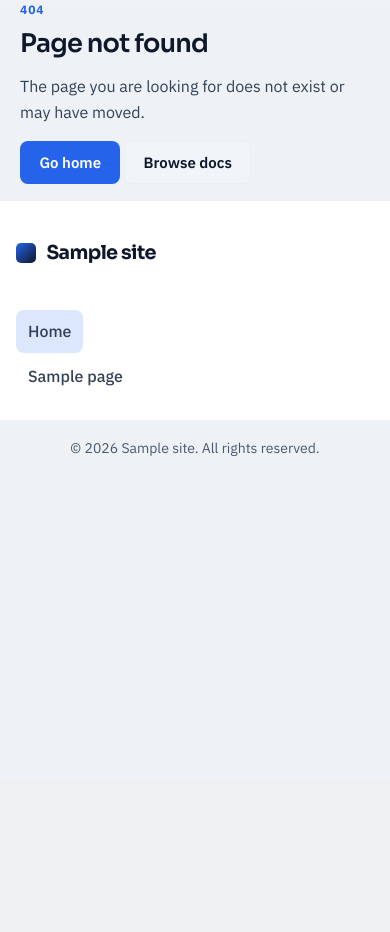
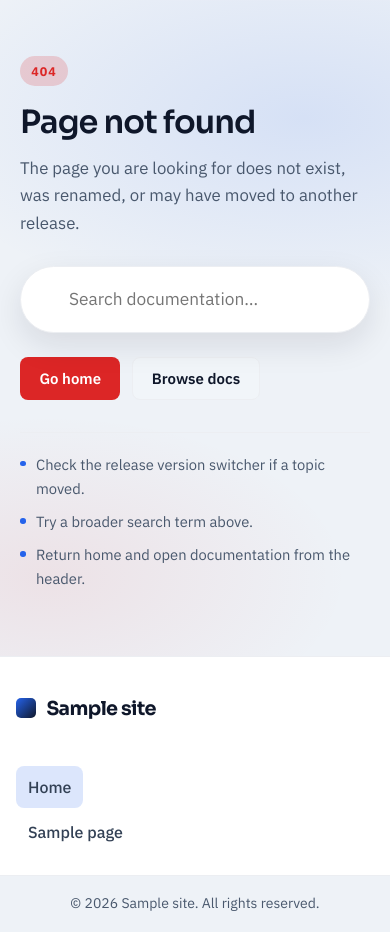
Before and after one commit to vilokshah/vilokshah, a WordPress theme: template manual-docs/404.php in a window 390 px wide. Shown: the part 64-996 px from the top of the page. Before the commit the page ends 520 px from the top, so only its background shows below. Run offline with PHP 8.4 and a stand-in for WordPress, Linux system fonts and the light colour scheme; the site name, menu and one post (Sample post) are stand-ins, and other content is empty; some libraries are stand-ins or nearby versions.

Commit message:
Redesign 404 spacing and widen homepage search to 80%
404 becomes a centered recovery layout with live search and clearer vertical rhythm. Homepage hero search spans 80% of the content container (full width on small screens).

Co-authored-by: Vilok Shah <vilokshah@users.noreply.github.com>

```diff
--- a/manual-docs/404.php
+++ b/manual-docs/404.php
@@ -1,23 +1,51 @@
 <?php
 /**
- * 404 template.
+ * 404 template — centered recovery layout with search.
  *
  * @package ManualDocs
  */
 
 get_header();
+
+$docs_url = function_exists( 'manual_docs_get_docs_entry_url' ) ? manual_docs_get_docs_entry_url() : home_url( '/' );
+$home_url = home_url( '/' );
 ?>
 
-<main id="main-content" class="md-main">
-	<div class="md-container md-container--narrow md-404">
-		<p class="md-eyebrow">404</p>
-		<h1 class="md-page-title"><?php esc_html_e( 'Page not found', 'manual-docs' ); ?></h1>
-		<p><?php esc_html_e( 'The page you are looking for does not exist or may have moved.', 'manual-docs' ); ?></p>
-		<p>
-			<a class="md-btn md-btn--primary" href="<?php echo esc_url( home_url( '/' ) ); ?>"><?php esc_html_e( 'Go home', 'manual-docs' ); ?></a>
-			<a class="md-btn md-btn--ghost" href="<?php echo esc_url( function_exists( 'manual_docs_get_docs_entry_url' ) ? manual_docs_get_docs_entry_url() : home_url( '/' ) ); ?>"><?php esc_html_e( 'Browse docs', 'manual-docs' ); ?></a>
-		</p>
-	</div>
+<main id="main-content" class="md-main md-main--404">
+	<section class="md-404">
+		<div class="md-404__atmosphere" aria-hidden="true"></div>
+		<div class="md-container md-404__inner">
+			<p class="md-404__code" aria-hidden="true">404</p>
+			<h1 class="md-404__title"><?php esc_html_e( 'Page not found', 'manual-docs' ); ?></h1>
+			<p class="md-404__text">
+				<?php esc_html_e( 'The page you are looking for does not exist, was renamed, or may have moved to another release.', 'manual-docs' ); ?>
+			</p>
+
+			<div class="md-404__search">
+				<?php
+				if ( function_exists( 'manual_docs_render_live_search' ) ) {
+					manual_docs_render_live_search(
+						array(
+							'class'       => 'md-live-search--hero md-live-search--404',
+							'placeholder' => __( 'Search documentation…', 'manual-docs' ),
+						)
+					);
+				}
+				?>
+			</div>
+
+			<div class="md-404__actions">
+				<a class="md-btn md-btn--primary" href="<?php echo esc_url( $home_url ); ?>"><?php esc_html_e( 'Go home', 'manual-docs' ); ?></a>
+				<a class="md-btn md-btn--ghost" href="<?php echo esc_url( $docs_url ); ?>"><?php esc_html_e( 'Browse docs', 'manual-docs' ); ?></a>
+			</div>
+
+			<ul class="md-404__hints">
+				<li><?php esc_html_e( 'Check the release version switcher if a topic moved.', 'manual-docs' ); ?></li>
+				<li><?php esc_html_e( 'Try a broader search term above.', 'manual-docs' ); ?></li>
+				<li><?php esc_html_e( 'Return home and open documentation from the header.', 'manual-docs' ); ?></li>
+			</ul>
+		</div>
+	</section>
 </main>
 
 <?php
--- a/manual-docs/assets/css/main.css
+++ b/manual-docs/assets/css/main.css
@@ -261,8 +261,9 @@ html.md-docs-search-open { overflow: hidden; }
   padding-top: 0.65rem; padding-bottom: 0.65rem;
 }
 .md-live-search--hero .md-live-search__input {
-  padding: 1.05rem 1.1rem 1.05rem 2.8rem; font-size: 1.05rem; box-shadow: var(--md-shadow);
+  padding: 1.15rem 1.25rem 1.15rem 3rem; font-size: 1.08rem; box-shadow: var(--md-shadow);
 }
+.md-live-search--hero .md-live-search__icon { left: 1.1rem; width: 20px; height: 20px; }
 .md-live-search--hero .md-live-search__results {
   background: var(--md-surface); border-color: var(--md-line);
 }
@@ -307,7 +308,7 @@ html.md-docs-search-open { overflow: hidden; }
   mask-image: radial-gradient(ellipse 70% 60% at 50% 40%, #000 20%, transparent 75%);
   opacity: 0.55;
 }
-.md-hero__content { color: #fff; max-width: min(720px, 100%); width: 100%; }
+.md-hero__content { color: #fff; max-width: min(1120px, 100%); width: 100%; }
 .md-hero__eyebrow {
   display: inline-block; margin: 0 0 0.75rem; font-size: 0.8rem; font-weight: 700;
   letter-spacing: 0.08em; text-transform: uppercase; color: rgba(255,255,255,0.72);
@@ -322,17 +323,17 @@ html.md-docs-search-open { overflow: hidden; }
   color: #fff; font-size: clamp(1.35rem, 2.6vw, 1.85rem); font-weight: 600;
   margin: 0 0 0.65rem; opacity: 0.95; animation: md-rise .7s .1s var(--md-ease) both;
 }
-.md-hero__text { color: rgba(255,255,255,0.8); max-width: 36rem; margin: 0 0 1.5rem; animation: md-rise .7s .15s var(--md-ease) both; }
+.md-hero__text { color: rgba(255,255,255,0.8); max-width: 40rem; margin: 0 0 1.5rem; animation: md-rise .7s .15s var(--md-ease) both; }
 .md-hero__search {
   margin: 0;
-  width: min(560px, 100%);
-  max-width: 100%;
+  width: 80%;
+  max-width: 80%;
   animation: md-rise .7s .2s var(--md-ease) both;
   position: relative;
   z-index: 40;
 }
 .md-hero__hint {
-  margin: 0.85rem 0 0;
+  margin: 0.95rem 0 0;
   font-size: 0.875rem;
   color: rgba(255,255,255,0.55);
   animation: md-rise .7s .28s var(--md-ease) both;
@@ -1111,6 +1112,116 @@ html[data-md-theme="dark"] .md-doc-content th { background: #152033; }
   text-transform: uppercase; color: var(--md-accent); margin: 0 0 0.4rem;
 }
 .md-empty { color: var(--md-muted); }
+
+/* 404 recovery page */
+.md-main--404 {
+  min-height: calc(100vh - var(--md-header-h) - 12rem);
+  display: flex;
+  flex-direction: column;
+}
+.md-404 {
+  position: relative;
+  flex: 1;
+  display: flex;
+  align-items: center;
+  justify-content: center;
+  padding: clamp(3.5rem, 9vw, 6.5rem) 0 clamp(4rem, 8vw, 6rem);
+  overflow: hidden;
+}
+.md-404__atmosphere {
+  position: absolute;
+  inset: 0;
+  z-index: 0;
+  pointer-events: none;
+  background:
+    radial-gradient(640px 320px at 78% 18%, color-mix(in srgb, var(--md-accent) 22%, transparent), transparent 62%),
+    radial-gradient(520px 280px at 12% 88%, color-mix(in srgb, var(--md-pdf) 14%, transparent), transparent 58%);
+}
+.md-404__inner {
+  position: relative;
+  z-index: 1;
+  width: min(720px, calc(100% - 2.5rem));
+  margin-inline: auto;
+  text-align: left;
+}
+.md-404__code {
+  display: inline-flex;
+  align-items: center;
+  margin: 0 0 1.15rem;
+  padding: 0.28rem 0.7rem;
+  border-radius: 999px;
+  background: color-mix(in srgb, var(--md-pdf) 18%, transparent);
+  color: var(--md-pdf);
+  font-size: 0.78rem;
+  font-weight: 800;
+  letter-spacing: 0.08em;
+  text-transform: uppercase;
+}
+.md-404__title {
+  margin: 0 0 0.85rem;
+  font-size: clamp(2rem, 4.5vw, 3rem);
+  letter-spacing: -0.03em;
+  line-height: 1.15;
+  color: var(--md-ink);
+}
+.md-404__text {
+  margin: 0 0 1.75rem;
+  max-width: 36rem;
+  font-size: 1.05rem;
+  line-height: 1.65;
+  color: var(--md-muted);
+}
+.md-404__search {
+  width: min(100%, 560px);
+  margin: 0 0 1.5rem;
+  position: relative;
+  z-index: 5;
+}
+.md-404__actions {
+  display: flex;
+  flex-wrap: wrap;
+  gap: 0.75rem;
+  margin: 0 0 2rem;
+}
+.md-404__actions .md-btn--primary {
+  background: var(--md-pdf);
+  border-color: transparent;
+}
+.md-404__actions .md-btn--primary:hover {
+  filter: brightness(1.06);
+  color: #fff;
+}
+.md-404__hints {
+  list-style: none;
+  margin: 0;
+  padding: 1.25rem 0 0;
+  border-top: 1px solid var(--md-line);
+  display: grid;
+  gap: 0.55rem;
+  color: var(--md-muted);
+  font-size: 0.92rem;
+  max-width: 36rem;
+}
+.md-404__hints li {
+  position: relative;
+  padding-left: 1rem;
+}
+.md-404__hints li::before {
+  content: "";
+  position: absolute;
+  left: 0;
+  top: 0.55em;
+  width: 0.35rem;
+  height: 0.35rem;
+  border-radius: 50%;
+  background: var(--md-accent);
+}
+
+html[data-md-theme="light"] .md-404__atmosphere {
+  background:
+    radial-gradient(640px 320px at 78% 18%, color-mix(in srgb, var(--md-accent) 12%, transparent), transparent 62%),
+    radial-gradient(520px 280px at 12% 88%, color-mix(in srgb, var(--md-pdf) 8%, transparent), transparent 58%);
+}
 .md-search-shortcode {
   width: min(960px, 100%);
   margin: 1rem 0;
@@ -1359,7 +1470,7 @@ html[data-md-theme="light"] .md-footer__bar {
   .md-community-home__panel { flex-direction: column; align-items: flex-start; }
   .md-footer__inner--legacy { grid-template-columns: 1fr; }
   .md-footer__grid { grid-template-columns: repeat(2, minmax(0, 1fr)); }
-  .md-hero__search { width: 100%; max-width: 100%; }
+  .md-hero__search { width: 80%; max-width: 80%; }
   .md-doc-pager { grid-template-columns: 1fr; }
   .md-doc-header__title-row { flex-direction: column; align-items: stretch; }
   .md-doc-header__version { margin-left: 0; align-self: flex-end; }
--- a/manual-docs/functions.php
+++ b/manual-docs/functions.php
@@ -9,7 +9,7 @@ if ( ! defined( 'ABSPATH' ) ) {
 	exit;
 }
 
-define( 'MANUAL_DOCS_VERSION', '2.9.7' );
+define( 'MANUAL_DOCS_VERSION', '2.9.8' );
 
 /**
  * Version roots for JS (search filters).
--- a/manual-docs/style.css
+++ b/manual-docs/style.css
@@ -4,7 +4,7 @@ Theme URI: https://github.com/vilokshah/vilokshah
 Author: Manual Docs
 Author URI: https://github.com/vilokshah/vilokshah
 Description: Drop-in documentation theme for Manual CPT data. Uses manualdocumentationcategory, parent-page release versions (goat/flamingo/hummingbird), AJAX tree browsing, PDF, live search, bbPress, and a full Appearance → Manual Docs settings panel.
-Version: 2.9.7
+Version: 2.9.8
 Requires at least: 6.0
 Tested up to: 6.7
 Requires PHP: 7.4
```
Also changed, not shown: 1 other file.
